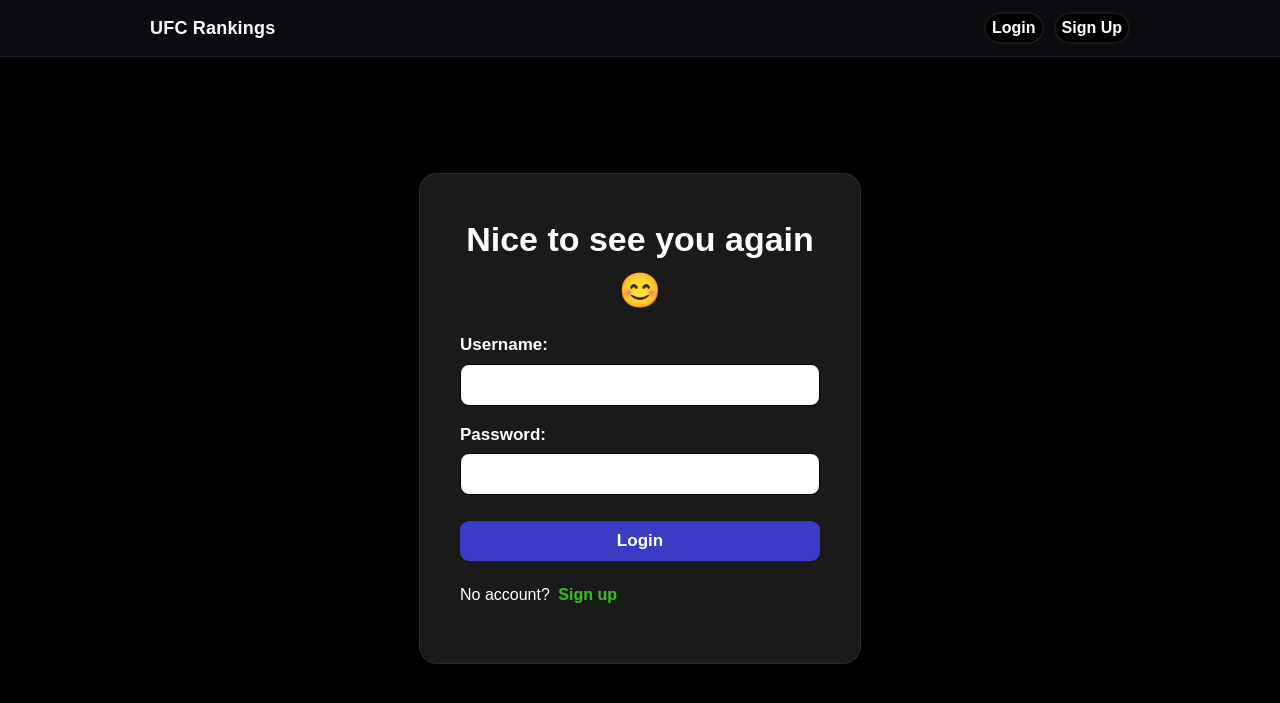
After one commit to Vikalp-05/UFC_Django, a Django app: page /accounts/login/ in a window 1280 px wide. The commit adds this page. Shown: the top 703 px of the page. Run offline with Django 5.2, Linux system fonts and the light colour scheme; parts of the project's set-up code (start-up, migrations or seed data) failed here and were passed over.

Commit message:
logout button fix and login page css

```diff
--- a/ufc_root/fighters/templates/fighters/weightclass_list.html
+++ b/ufc_root/fighters/templates/fighters/weightclass_list.html
@@ -20,8 +20,6 @@
             <span class="wc-name">{{ f.name }}</span>
             <span class="wc-name">{{ f.record }}</span>
           </a>
-        {% empty %}
-          <div class="wc-empty">No fighters found.</div>
         {% endfor %}
       </div>
     </div>
--- a/ufc_root/static/css/styles.css
+++ b/ufc_root/static/css/styles.css
@@ -9,6 +9,13 @@ body {
 a {
   color: white;
   text-decoration: none;
+}
+
+h1{
+  text-align: center;
+  margin: 0 0 10px;
+  font-size: 34px;
+  font-weight: 800;
 }
 
 .container {
@@ -54,30 +61,39 @@ a {
   gap: 10px;
 }
 
-.log {
+a.log,
+button.log {
+  background-color: black;
+  color: white;
   border: solid;
   border-width: 2px;
   border-radius: 16px;
   padding: 6px;
   border-color: rgba(255,255,255,0.10);
   font-weight: 550;
+  line-height: 1;
 }
+
+button.log {
+  appearance: none;
+  -webkit-appearance: none;
+  font-family: inherit;
+}
+
 
 .log:hover {
   background-color: rgba(255,255,255,0.10);
   transition: 0.3s;
 }
 
-.wc-title{
-  text-align: center;
-  margin: 0 0 10px;
-  font-size: 34px;
-  font-weight: 800;
+
+.user {
+  font-weight: 550;
 }
 
 .separator{
-  border: none;
-  border-top: 1px solid rgba(0,0,0,0.18);
+  border: solid;
+  border-top: 1px solid rgba(154, 85, 85, 0.18);
   margin: 14px 0 22px;
 }
 
@@ -125,6 +141,11 @@ a {
   border-top: 1px solid rgba(255,255,255,0.08);
 }
 
+.wc-row:hover {
+  background-color: rgba(255,255,255,0.2);
+  transition: 0.3s
+}
+
 .wc-rank{
   min-width: 34px;
   height: 26px;
@@ -144,6 +165,64 @@ a {
   color: rgb(255, 255, 255);
 }
 
+.login-wrap{
+  display: flex;
+  align-items: center;
+  justify-content: center;
+}
+
+.login-box{
+  margin-top: 90px;
+  width: 100%;
+  max-width: 360px;
+  border: solid;
+  border-width: 1px;
+  border-radius: 18px;
+  border-color: rgba(255,255,255,0.08);
+  background-color: rgba(255,255,255,0.1);
+  padding: 40px;
+}
+
+.userpass label{
+  display: block;
+  margin-bottom: 6px;
+  font-size: 17px;
+  font-weight: 600;
+}
+ .userpass input,
+ .login-button {
+  width: 100%;
+  padding: 10px 12px;
+  border: solid;
+  border-radius: 9px;
+  border-width: 1px;
+  font-size: 17px;
+}
+
+.login-button {
+  background-color: rgb(59, 59, 198);
+  color: white;
+  border: none;
+  font-size: 17px;
+  font-weight: 600;
+  margin-bottom: 6px;
+}
+
+.userpass input:focus {
+  outline: none;
+}
+
+.userpass button {
+  width: 100%;
+  margin-top: 10px;
+}
+
+.sign-recommend {
+  color: rgb(55, 194, 27);
+  font-weight: 600;
+  margin-left: 4px;
+
+}
 
 @media (max-width: 720px){
   .wc-grid-2{
--- a/ufc_root/templates/base.html
+++ b/ufc_root/templates/base.html
@@ -11,13 +11,23 @@
     <div class="navbar-inner">
     <a class="brand" href="{% url 'weightclass_list' %}">UFC Rankings</a>
     <nav class="nav-links">
+
       {% if user.is_authenticated %}
         <span class="user">Hi {{ user.username }}</span>
-        <a class="log"href="{% url 'logout' %}">Logout</a>
+        <form id="logout-form" method="post" action="{% url 'logout' %}">
+          {% csrf_token %}
+        </form>
+
+        <a href="#" class="log"
+           onclick="document.getElementById('logout-form').submit(); return false;">
+          Logout
+        </a>
+
       {% else %}
         <a class="log"href="{% url 'login' %}">Login</a>
         <a class="log"href="{% url 'signup' %}">Sign Up</a>
       {% endif %}
+
     </nav>
     </div>
 </header>
--- /dev/null
+++ b/ufc_root/templates/registration/login.html
@@ -0,0 +1,20 @@
+{% extends "base.html" %}
+{% block title %}Login{% endblock %}
+
+{% block content %}
+
+<div class="login-wrap">
+  <div class="login-box">
+    <h1>Nice to see you again &#128522</h1>
+    <form method="post" class="userpass">
+      {% csrf_token %}
+      {{ form.as_p }}
+      <button type="submit" class="login-button">Login</button>
+    </form>
+
+  <p>
+    No account? <a class="sign-recommend"href="{% url 'signup' %}">Sign up</a>
+  </p>
+  </div>
+</div>
+{% endblock %}
--- a/ufc_root/ufc_site/settings.py
+++ b/ufc_root/ufc_site/settings.py
@@ -131,3 +131,7 @@ MEDIA_ROOT = BASE_DIR / 'media'
 # https://docs.djangoproject.com/en/5.1/ref/settings/#default-auto-field
 
 DEFAULT_AUTO_FIELD = 'django.db.models.BigAutoField'
+
+LOGIN_REDIRECT_URL = "weightclass_list"
+
+LOGOUT_REDIRECT_URL = "weightclass_list"
```
Also changed, not shown: ufc_root/templates/registration/signup.html (added, +17 -0 lines), ufc_root/db.sqlite3.
